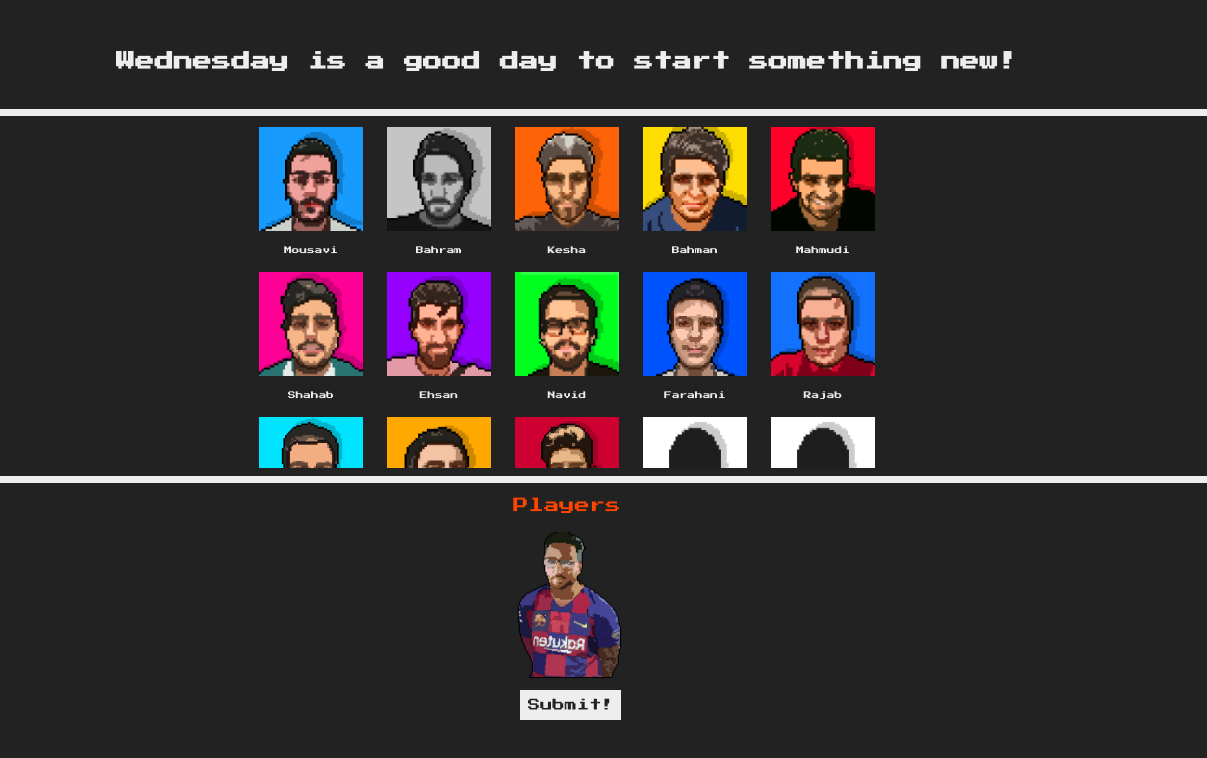
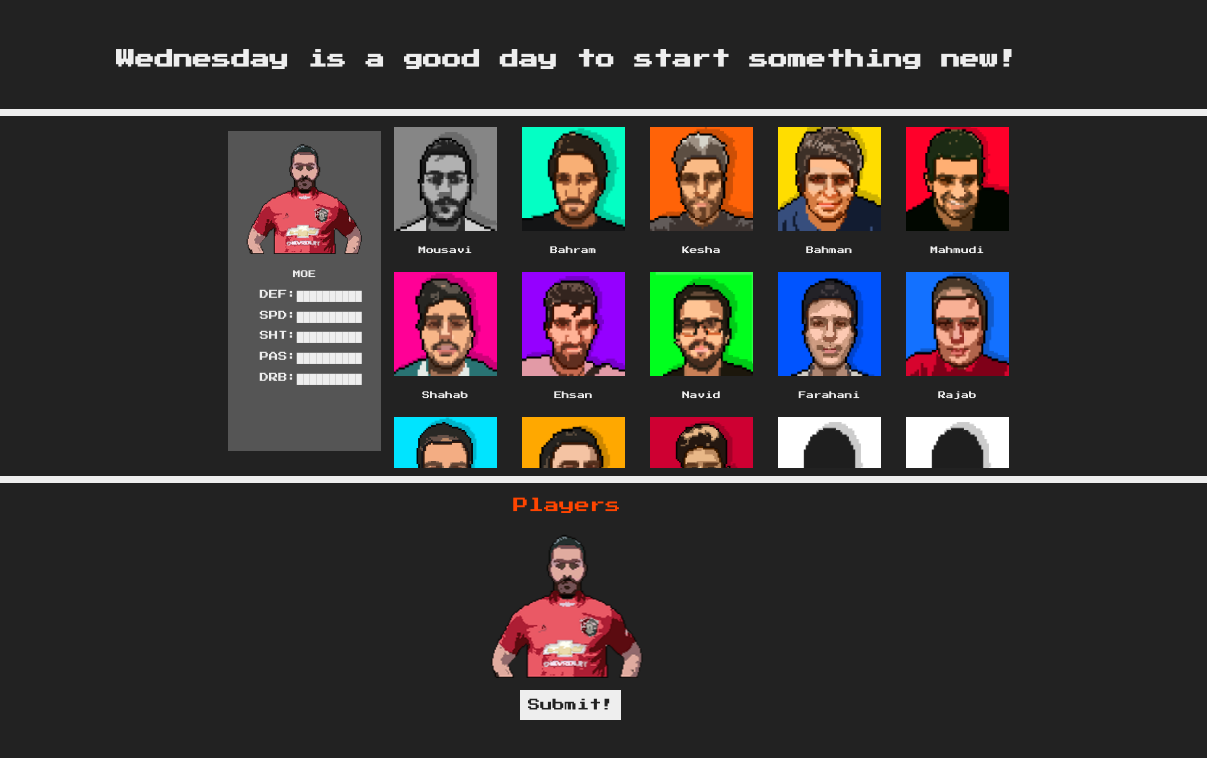
Before and after one commit to mousavimoe/wednesdays, a plain HTML site: page index.html in a window 1280 px wide. Both pictures are taken after a click on the picture 511 px from the left and 178 px from the top of the page. Shown: the full height of the page, 73-1280 px from the left. Drawn offline with Linux system fonts and the light colour scheme.

Commit message:
skillbox

```diff
--- a/index.html
+++ b/index.html
@@ -62,6 +62,26 @@
       <section class="players" id="secPick">
         <!-- SECTION-->
 
+        <div class="player-card display" id="plcard">
+
+          <div class="skillbox">
+            <div class="lineup__box-card">
+              <img
+                src="src/img/lineup/unknown.png "
+                alt="Add Player"
+                class="skill-photo"
+                id="plc"
+              />
+            </div>
+            <p class="textboxcard" id="cardname">UNKNOWN</p>
+            <p class="textbox"><div class="tbar" >DEF: <div class="barbox" id="carddef">█████▒▒▒▒▒</p> </div> </div>
+            <p class="textbox"><div class="tbar" >SPD: <div class="barbox" id="cardspeed">█████▒▒▒▒▒</p> </div> </div>
+            <p class="textbox"><div class="tbar" >SHT: <div class="barbox" id="cardshoot">█████▒▒▒▒▒</p> </div> </div>
+            <p class="textbox"><div class="tbar" >PAS: <div class="barbox" id="cardpass">█████▒▒▒▒▒</p> </div> </div>
+            <p class="textbox"><div class="tbar" >DRB: <div class="barbox" id="cardtech">█████▒▒▒▒▒</p> </div> </div>
+
+        </div>
+        </div>
         <div class="players__container">
           <!-- SECTION-->
 
--- a/script.js
+++ b/script.js
@@ -11,23 +11,23 @@ class Player {
   }
 }
 
-const mohamad = new Player("moe", 8, 6, 10, 10, 10);
-const keshavarz = new Player("keshavarz", 10, 5.5, 9, 8, 8);
-const bahram = new Player("bahram", 4, 2, 5, 9, 7.5);
+const mohamad = new Player("moe", 10, 10, 10, 10, 10);
+const keshavarz = new Player("keshavarz", 10, 5, 9, 8, 8);
+const bahram = new Player("bahram", 7, 5, 5, 7, 6);
 const bahman = new Player("bahman", 4, 5, 8, 9, 10);
-const rajab = new Player("rajab", 2, 2, 5, 9, 4.5);
-const ehsan = new Player("ehsan", 8, 5, 8.5, 7, 5);
-const navid = new Player("navid", 6.5, 5, 7.5, 7, 5);
-const shahab = new Player("shahab", 8, 5, 6.5, 6, 6);
+const rajab = new Player("rajab", 2, 2, 5, 9, 4);
+const ehsan = new Player("ehsan", 8, 5, 8, 7, 5);
+const navid = new Player("navid", 6, 5, 7, 7, 5);
+const shahab = new Player("shahab", 8, 5, 6, 6, 6);
 const mahmudi = new Player("mahmudi", 7, 10, 8, 7, 6);
-const rasool = new Player("rasool", 5, 2, 8, 9, 9.5);
+const rasool = new Player("rasool", 5, 2, 8, 9, 9);
 const mehrdad = new Player("mehrdad", 5, 7, 6, 5, 8);
-const mehrshad = new Player("mehrshad", 7, 7, 8.5, 8, 8);
-const iman = new Player("iman", 5, 5, 7.5, 7, 8);
-const hamidian = new Player("hamidian", 3, 3, 3, 3, 3);
-const payam = new Player("payam", 7, 6, 9.5, 7.5, 7);
-const farahani = new Player("farahani", 4, 6.5, 8, 8, 7.5);
-const mamul = new Player("mamul", 6, 6, 8, 7, 6.5);
+const mehrshad = new Player("mehrshad", 7, 7, 8, 8, 8);
+const iman = new Player("iman", 5, 5, 7, 7, 8);
+const hamidian = new Player("hamidian", 6, 3, 2, 2, 2);
+const payam = new Player("payam", 7, 6, 9, 7, 7);
+const farahani = new Player("farahani", 4, 6, 8, 8, 7);
+const mamul = new Player("mamul", 6, 6, 8, 7, 6);
 const unknown = new Player("unknown");
 
 const allPlayers = [
@@ -51,6 +51,7 @@ const allPlayers = [
   unknown,
 ];
 
+const skillcard = document.getElementById("plcard");
 const bar = "█";
 const empbar = "▒";
 
@@ -195,6 +196,23 @@ function selectedId(pid) {
         class="lineup__photo_first"
       />
     </div>`;
+    document.getElementById("plc").src = `src/img/lineup/${pid.id}.png`;
+    document.getElementById("cardname").innerHTML = `${pid.id}`;
+    document.getElementById("carddef").innerHTML = `${bar.repeat(
+      obj.defence
+    )}${empbar.repeat(10 - obj.defence)}`;
+    document.getElementById("cardspeed").innerHTML = `${bar.repeat(
+      obj.speed
+    )}${empbar.repeat(10 - obj.speed)}`;
+    document.getElementById("cardshoot").innerHTML = `${bar.repeat(
+      obj.shoot
+    )}${empbar.repeat(10 - obj.shoot)}`;
+    document.getElementById("cardpass").innerHTML = `${bar.repeat(
+      obj.pass
+    )}${empbar.repeat(10 - obj.pass)}`;
+    document.getElementById("cardtech").innerHTML = `${bar.repeat(
+      obj.tech
+    )}${empbar.repeat(10 - obj.tech)}`;
     teamPlayerss.insertAdjacentHTML("beforeend", addPlayer);
 
     thisWeekPlayers.push(obj);
@@ -219,6 +237,23 @@ function selectedId(pid) {
         class="lineup__photo_first"
       />
     </div>`;
+    document.getElementById("plc").src = `src/img/lineup/${pid.id}.png`;
+    document.getElementById("cardname").innerHTML = `${pid.id}`;
+    document.getElementById("carddef").innerHTML = `${bar.repeat(
+      obj.defence
+    )}${empbar.repeat(10 - obj.defence)}`;
+    document.getElementById("cardspeed").innerHTML = `${bar.repeat(
+      obj.speed
+    )}${empbar.repeat(10 - obj.speed)}`;
+    document.getElementById("cardshoot").innerHTML = `${bar.repeat(
+      obj.shoot
+    )}${empbar.repeat(10 - obj.shoot)}`;
+    document.getElementById("cardpass").innerHTML = `${bar.repeat(
+      obj.pass
+    )}${empbar.repeat(10 - obj.pass)}`;
+    document.getElementById("cardtech").innerHTML = `${bar.repeat(
+      obj.tech
+    )}${empbar.repeat(10 - obj.tech)}`;
 
     teamPlayerss.insertAdjacentHTML("beforeend", addPlayer1);
 
@@ -247,6 +282,9 @@ function selectedId(pid) {
           class="lineup__photo_first"
         />
       </div>`;
+      document.getElementById("plc").src = `src/img/lineup/Unknown.png`;
+      document.getElementById("cardname").innerHTML = "Unknown";
+
       teamPlayerss.insertAdjacentHTML("afterbegin", addUnknown);
     }
   }
--- a/style.css
+++ b/style.css
@@ -44,6 +44,7 @@ main {
   filter: grayscale(100%);
 }
 
+
 .border {
   border: 3px solid red;
 }
@@ -55,13 +56,11 @@ main {
   display: grid;
   grid-template-columns: repeat(5, 1fr);
   justify-items: center;
-
   width: 50vw;
-  height: 50vh;
+  height: auto;
   overflow: hidden;
   overflow-y: scroll;
-  margin-left: auto;
-  margin-right: auto;
+
 }
 
 .players__photo {
@@ -96,9 +95,36 @@ main {
 }
 
 
+.player-card{
+  width: 12vw;
+  height: 40vh;
+  margin-left:15rem;
+  margin-top: 2rem;
+  margin-bottom: auto;
+  cursor: pointer;
+  align-items: center;
+  justify-content: center;
+  background-color: #555;
+
+}
+
+
+.textboxcard{
+  text-align: center;
+  margin-top: 1rem;
+  text-transform: uppercase;
+
+}
+
+.lineup__box-card{
+
+  text-align: center;
+}
 .players{
   height: 45vh;
   overflow: hidden;
+  display: flex;
+  justify-content: center;
 }
 .team__text {
   padding-top: 2rem;
@@ -110,6 +136,11 @@ main {
 .lineup__photo_first {
   height: 19.5rem;
   width: auto;
+}
+.skill-photo {
+  height: 15rem;
+  overflow: hidden;
+  margin-top: 1rem;
 }
 
 .lineup__photo {
@@ -140,13 +171,35 @@ main {
   padding: 1rem 0.5rem;
 }
 
+.skillbox {
+  line-height: 2.2rem;
+
+}
+
+
+
+.tbar{
+  display: flex;
+  font-size: 1.2rem;
+  margin-left: 2.5vw;
+  margin-right: auto;
+
+}
+
+
+.textbox {
+  font-size: 1.3rem;
+  margin: 0.5rem 1rem;
+  text-transform: capitalize;
+}
+
 /* ELEMENTS STYLE */
 h1 {
   font-size: 2.5rem;
   text-align: center;
   position: absolute;
   width: 100%;
-  top: 52%;
+  top: 50%;
   left: 50%;
   transform: translate(-50%, -50%);
 }
```
